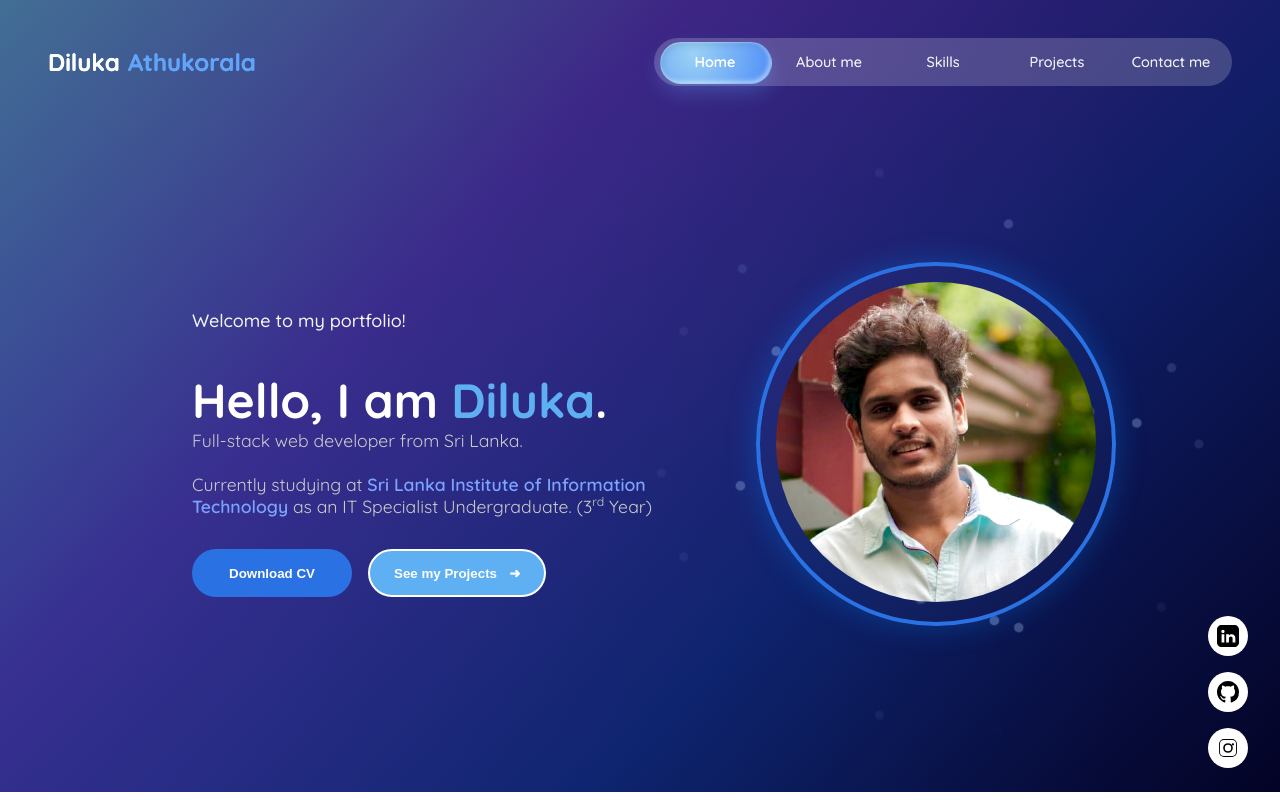
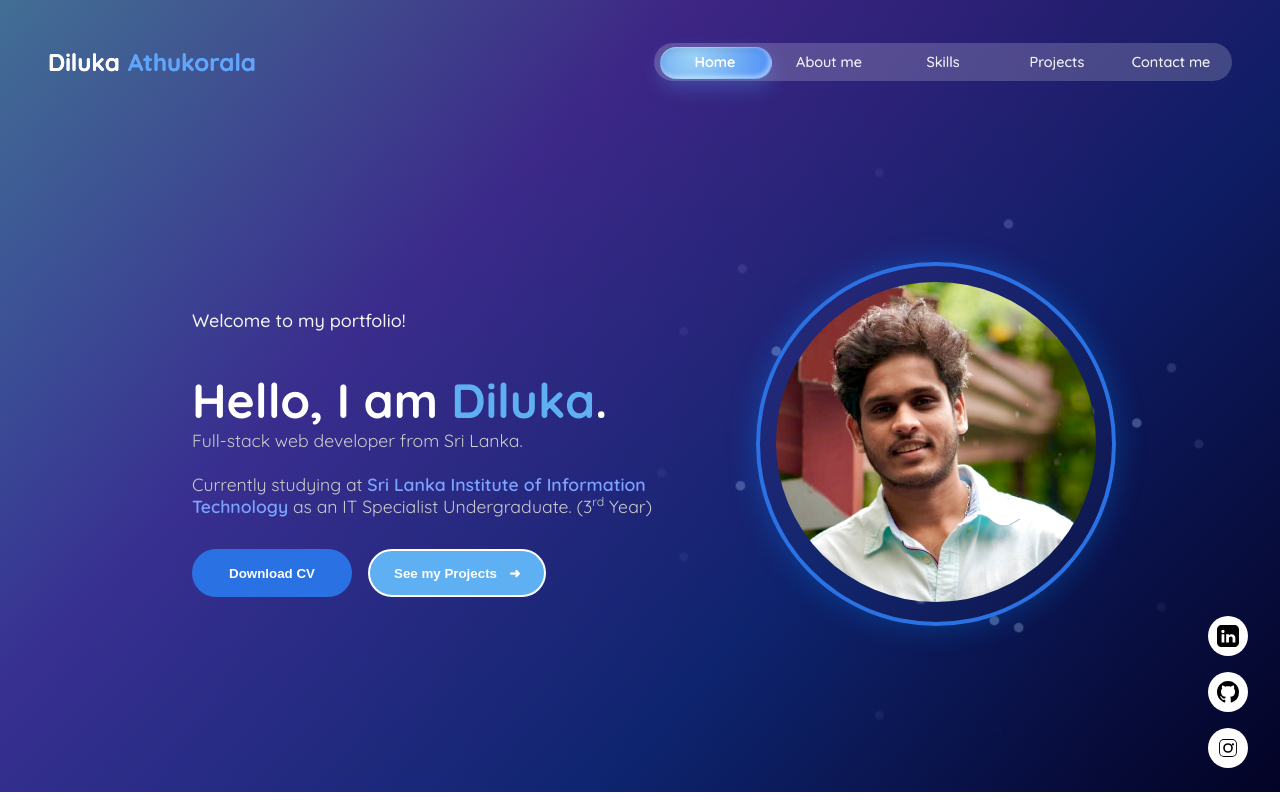
Before and after one commit to dilukaathukorala/My-Portfolio, a Next.js app: page / in a window 1280 px wide. Built offline with nearby package versions, Linux system fonts and the light colour scheme.

Commit message:
Update header ccss
decreased navigation bar height

```diff
--- a/styles/Header.css
+++ b/styles/Header.css
@@ -41,7 +41,7 @@
   display: flex;
   align-items: center;
   justify-content: center;
-  height: 40px;
+  height: 30px;
   width: 110px;
   font-size: 0.9rem;
   font-weight: 500;
@@ -73,7 +73,7 @@
   position: absolute;
   top: 4px;
   left: 0;
-  height: 40px;
+  height: 30px;
   background: radial-gradient(circle at 30% 30%, #90cdf4, #3b82f6);
   z-index: 0;
   border-radius: 50px;
```
